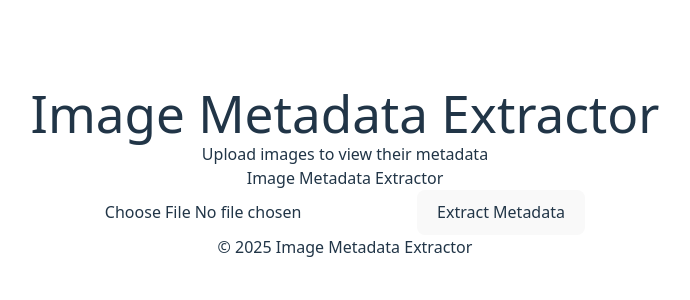
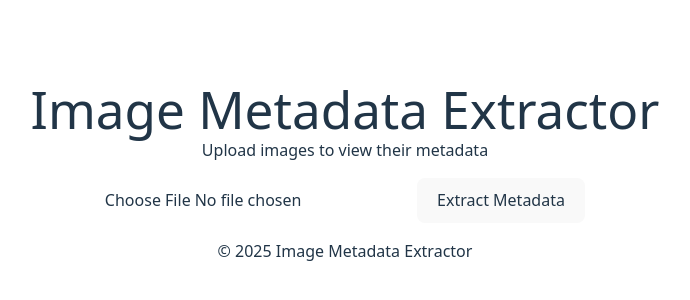
Before and after one commit to achintha-umayanga/META-Extractor-fe, a React (Vite) app: page / in a window 1280 px wide. Shown: the part 228-528 px from the top of the page, without its empty margins (295-985 px from the left). Built offline with nearby package versions, Linux system fonts and the light colour scheme.

Commit message:
added show preview

```diff
--- a/src/components/ImageUploader.tsx
+++ b/src/components/ImageUploader.tsx
@@ -1,25 +1,37 @@
-import { useState } from 'react';
+import { useState, useEffect } from 'react';
 import { uploadImage } from '../services/mediaService';
+import type { Metadata } from '../types/Metadata';
 
 // Define a type for the metadata structure matching the backend response
-interface Metadata {
-  fileName: string;
-  metadata: {
-    filePath?: string;
-    make?: string;
-    model?: string;
-    dateTimeOriginal?: string;
-    latitude?: number | null;
-    longitude?: number | null;
-    additionalMetadata: Record<string, unknown>;
-  };
-}
+// interface Metadata {
+//   fileName: string;
+//   metadata: {
+//     filePath?: string;
+//     make?: string;
+//     model?: string;
+//     dateTimeOriginal?: string;
+//     latitude?: number | null;
+//     longitude?: number | null;
+//     additionalMetadata: Record<string, unknown>;
+//   };
+// }
 
 export default function ImageUploader() {
   const [file, setFile] = useState<File | null>(null);
   const [metadata, setMetadata] = useState<Metadata | null>(null);
   const [isLoading, setIsLoading] = useState(false);
   const [error, setError] = useState<string | null>(null);
+  const [previewUrl, setPreviewUrl] = useState<string | null>(null);
+
+  useEffect(() => {
+    if (file) {
+      const url = URL.createObjectURL(file);
+      setPreviewUrl(url);
+      return () => URL.revokeObjectURL(url);
+    } else {
+      setPreviewUrl(null);
+    }
+  }, [file]);
 
   const handleFileChange = (e: React.ChangeEvent<HTMLInputElement>) => {
     if (e.target.files && e.target.files[0]) {
@@ -47,20 +59,32 @@ export default function ImageUploader() {
 
   return (
     <div className="image-uploader">
-      <h2>Image Metadata Extractor</h2>
-      <form onSubmit={handleSubmit}>
-        <input type="file" accept="image/*" onChange={handleFileChange} />
+      {/* <h2>Image Metadata Extractor</h2> */}
+      <form onSubmit={handleSubmit} className='m-4'>
+        <input
+          type="file"
+          accept="image/*"
+          onChange={handleFileChange}
+        />
         <button type="submit" disabled={!file || isLoading}>
           {isLoading ? 'Processing...' : 'Extract Metadata'}
         </button>
       </form>
+
+      {previewUrl && (
+        <div className="flex justify-center">
+          <div className='image-preview w-1/2 h-auto mb-4'>
+            <img src={previewUrl} alt="Preview" className='w-full h-auto rounded-[10px]'/>
+          </div>
+        </div>
+      )}
 
       {error && <div className="error">{error}</div>}
 
       {/* Only render metadata section if metadata is not null */}
       {metadata && (
         <div className="metadata-results">
-          <h3>Metadata for {metadata.fileName}</h3>
+          {/* <h3>Metadata for {metadata.fileName}</h3>
           <div>
             <strong>Camera:</strong> {metadata.metadata.make || 'N/A'} {metadata.metadata.model || ''}
           </div>
@@ -74,7 +98,7 @@ export default function ImageUploader() {
           )}
           <div>
             <strong>File Path:</strong> {metadata.metadata.filePath || 'N/A'}
-          </div>
+          </div> */}
           <h4>All Metadata:</h4>
           <ul>
             {Object.entries(metadata.metadata.additionalMetadata || {}).map(([key, value]) => (
```
